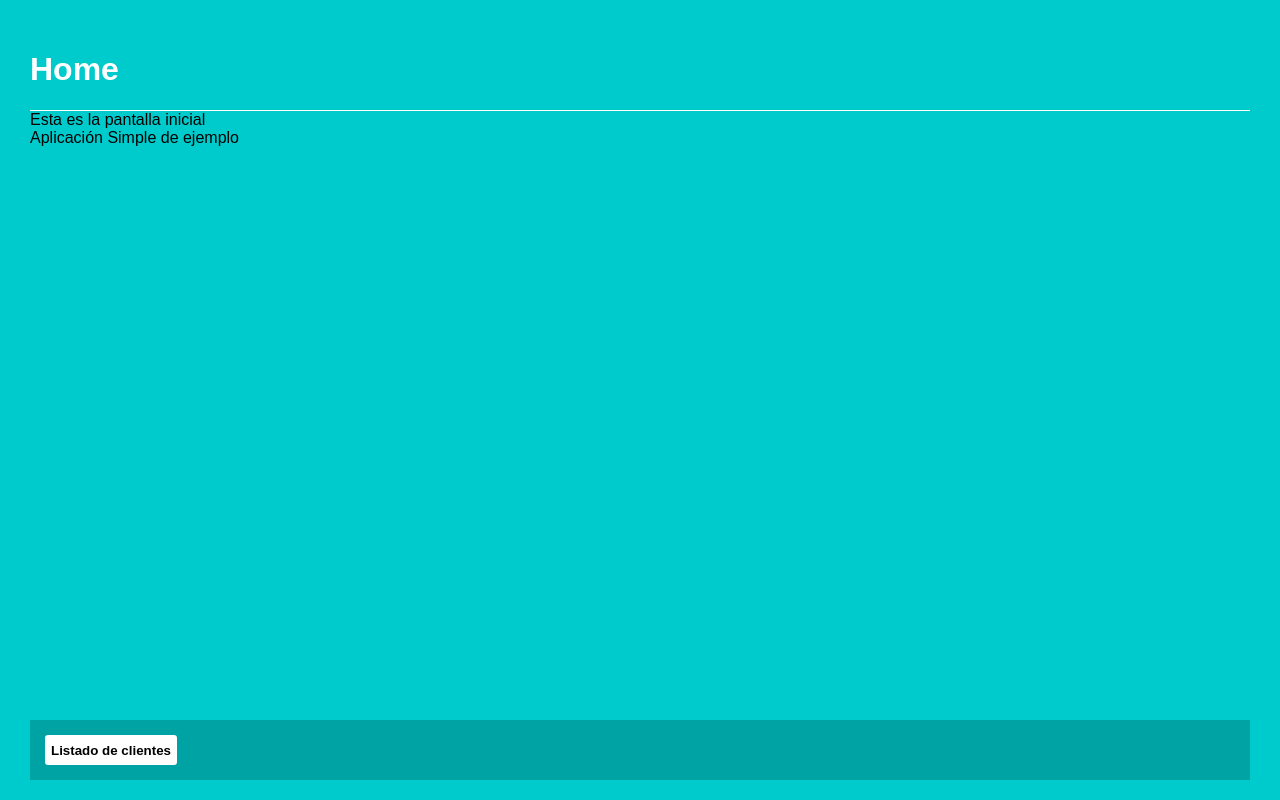
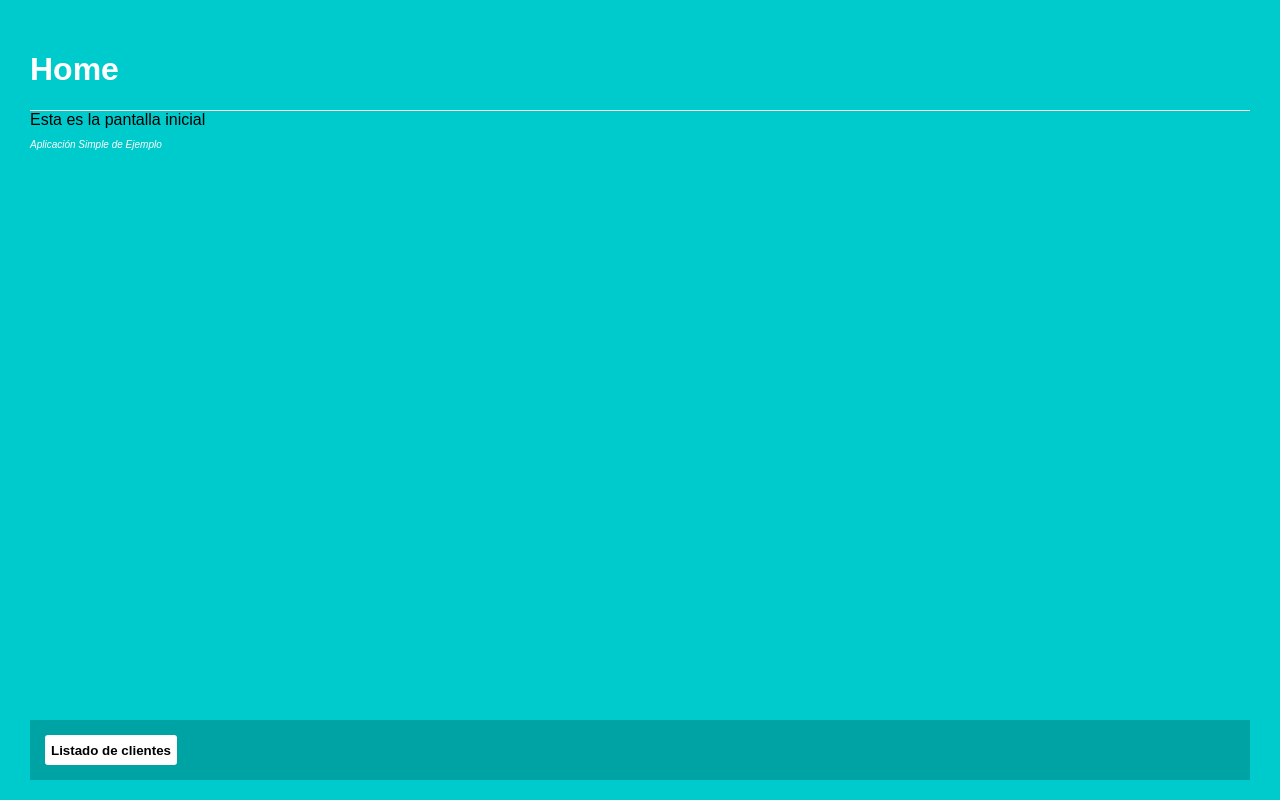
Before and after one commit to alexisibarra/customers-app, a React (Create React App) app: page / in a window 1280 px wide. Built offline with nearby package versions, Linux system fonts and the light colour scheme.

Commit message:
refactor

```diff
--- a/src/components/AppFrame.js
+++ b/src/components/AppFrame.js
@@ -8,7 +8,9 @@ const AppFrame = ({ header, body }) => {
       <div className="app-frame">
         <AppHeader title={header} />
         <div>{body}</div>
-        <div>Aplicación Simple de ejemplo</div>
+        <div>
+          <p>Aplicación Simple de Ejemplo</p>
+        </div>
       </div>
     </div>
   );
```
